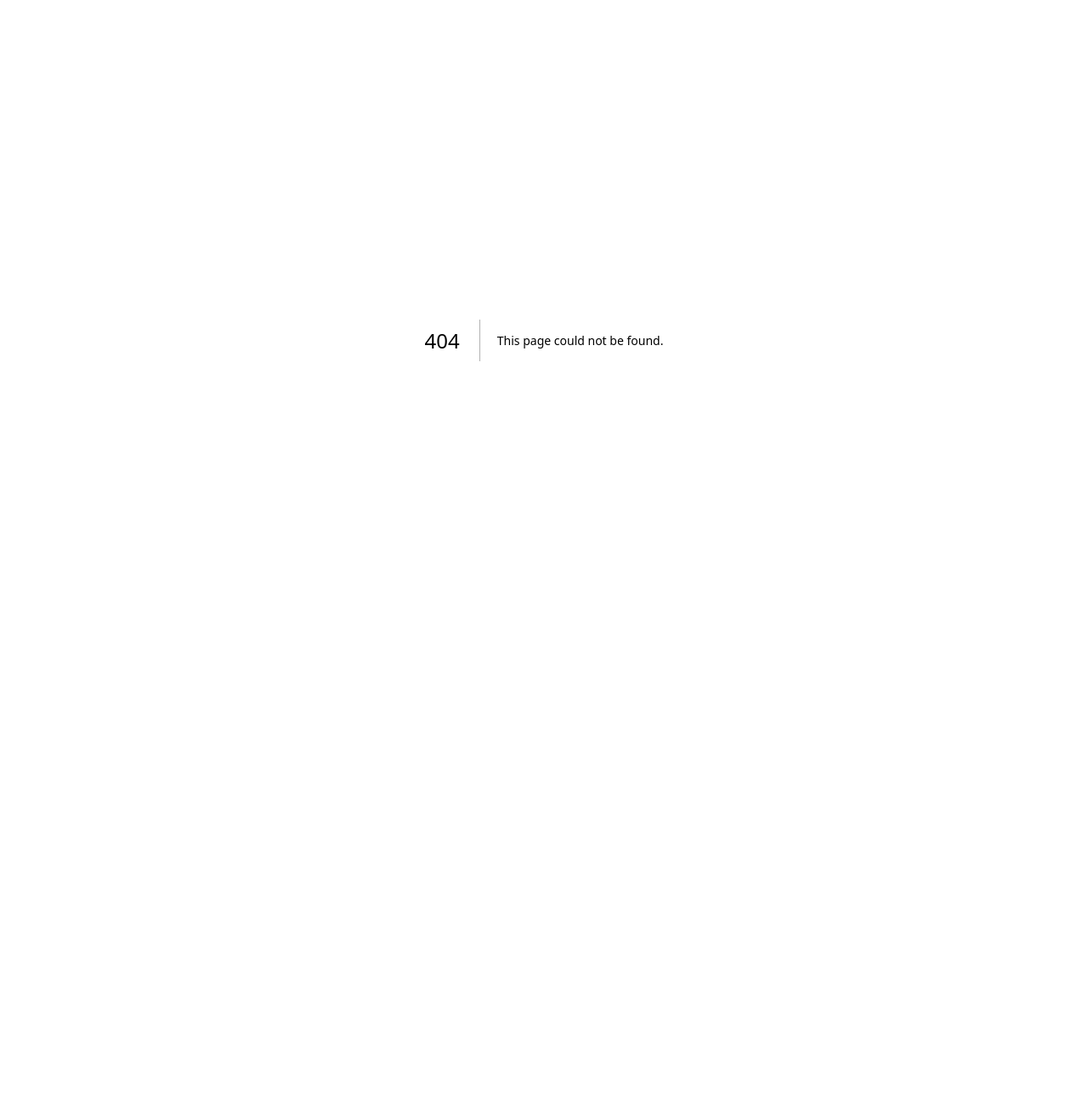
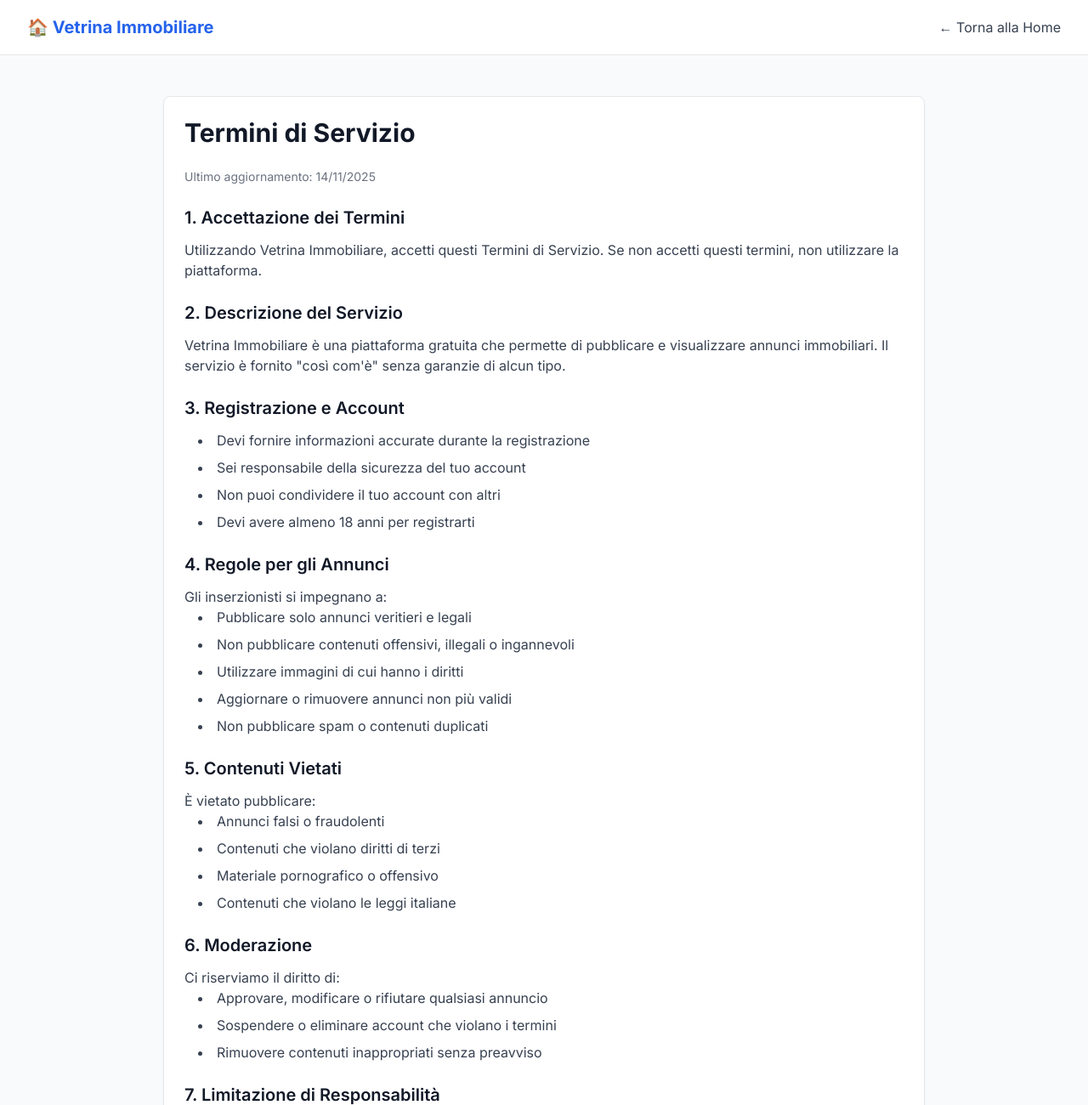
Before and after one commit to since1893/vetrina-immobiliare, a Next.js app: page /termini in a window 1280 px wide. Before the commit this address had no page. Shown: the top 1300 px of the page at 85% size. Before the commit the page ends 800 px from the top, so only its background shows below. Built offline with nearby package versions, Linux system fonts and the light colour scheme.

Commit message:
Create page.tsx

```diff
--- /dev/null
+++ b/app/termini/page.tsx
@@ -0,0 +1,159 @@
+import Link from 'next/link'
+
+export const metadata = {
+  title: 'Termini di Servizio - Vetrina Immobiliare',
+  description: 'Condizioni d\'uso della piattaforma Vetrina Immobiliare',
+}
+
+export default function TerminiPage() {
+  return (
+    <div className="min-h-screen bg-gray-50">
+      {/* Header */}
+      <header className="bg-white border-b border-gray-200">
+        <div className="container-custom">
+          <div className="flex items-center justify-between h-16">
+            <Link href="/" className="text-xl font-bold text-primary-600">
+              🏠 Vetrina Immobiliare
+            </Link>
+            <Link href="/" className="text-gray-700 hover:text-primary-600">
+              ← Torna alla Home
+            </Link>
+          </div>
+        </div>
+      </header>
+
+      {/* Content */}
+      <div className="container-custom py-12">
+        <div className="max-w-4xl mx-auto">
+          <div className="card">
+            <h1 className="text-3xl font-bold text-gray-900 mb-6">
+              Termini di Servizio
+            </h1>
+
+            <div className="prose max-w-none text-gray-700 space-y-6">
+              <p className="text-sm text-gray-500">
+                Ultimo aggiornamento: {new Date().toLocaleDateString('it-IT')}
+              </p>
+
+              <section>
+                <h2 className="text-xl font-semibold text-gray-900 mb-3">1. Accettazione dei Termini</h2>
+                <p>
+                  Utilizzando Vetrina Immobiliare, accetti questi Termini di Servizio.
+                  Se non accetti questi termini, non utilizzare la piattaforma.
+                </p>
+              </section>
+
+              <section>
+                <h2 className="text-xl font-semibold text-gray-900 mb-3">2. Descrizione del Servizio</h2>
+                <p>
+                  Vetrina Immobiliare è una piattaforma gratuita che permette di pubblicare
+                  e visualizzare annunci immobiliari. Il servizio è fornito "così com'è"
+                  senza garanzie di alcun tipo.
+                </p>
+              </section>
+
+              <section>
+                <h2 className="text-xl font-semibold text-gray-900 mb-3">3. Registrazione e Account</h2>
+                <ul className="list-disc list-inside space-y-2 ml-4">
+                  <li>Devi fornire informazioni accurate durante la registrazione</li>
+                  <li>Sei responsabile della sicurezza del tuo account</li>
+                  <li>Non puoi condividere il tuo account con altri</li>
+                  <li>Devi avere almeno 18 anni per registrarti</li>
+                </ul>
+              </section>
+
+              <section>
+                <h2 className="text-xl font-semibold text-gray-900 mb-3">4. Regole per gli Annunci</h2>
+                <p>Gli inserzionisti si impegnano a:</p>
+                <ul className="list-disc list-inside space-y-2 ml-4">
+                  <li>Pubblicare solo annunci veritieri e legali</li>
+                  <li>Non pubblicare contenuti offensivi, illegali o ingannevoli</li>
+                  <li>Utilizzare immagini di cui hanno i diritti</li>
+                  <li>Aggiornare o rimuovere annunci non più validi</li>
+                  <li>Non pubblicare spam o contenuti duplicati</li>
+                </ul>
+              </section>
+
+              <section>
+                <h2 className="text-xl font-semibold text-gray-900 mb-3">5. Contenuti Vietati</h2>
+                <p>È vietato pubblicare:</p>
+                <ul className="list-disc list-inside space-y-2 ml-4">
+                  <li>Annunci falsi o fraudolenti</li>
+                  <li>Contenuti che violano diritti di terzi</li>
+                  <li>Materiale pornografico o offensivo</li>
+                  <li>Contenuti che violano le leggi italiane</li>
+                </ul>
+              </section>
+
+              <section>
+                <h2 className="text-xl font-semibold text-gray-900 mb-3">6. Moderazione</h2>
+                <p>
+                  Ci riserviamo il diritto di:
+                </p>
+                <ul className="list-disc list-inside space-y-2 ml-4">
+                  <li>Approvare, modificare o rifiutare qualsiasi annuncio</li>
+                  <li>Sospendere o eliminare account che violano i termini</li>
+                  <li>Rimuovere contenuti inappropriati senza preavviso</li>
+                </ul>
+              </section>
+
+              <section>
+                <h2 className="text-xl font-semibold text-gray-900 mb-3">7. Limitazione di Responsabilità</h2>
+                <p>
+                  Vetrina Immobiliare non è responsabile per:
+                </p>
+                <ul className="list-disc list-inside space-y-2 ml-4">
+                  <li>L'accuratezza degli annunci pubblicati</li>
+                  <li>Transazioni tra utenti</li>
+                  <li>Perdite o danni derivanti dall'uso del servizio</li>
+                  <li>Interruzioni o malfunzionamenti del servizio</li>
+                </ul>
+              </section>
+
+              <section>
+                <h2 className="text-xl font-semibold text-gray-900 mb-3">8. Proprietà Intellettuale</h2>
+                <p>
+                  Il design, logo e codice di Vetrina Immobiliare sono protetti da copyright.
+                  Gli utenti mantengono i diritti sui contenuti che pubblicano.
+                </p>
+              </section>
+
+              <section>
+                <h2 className="text-xl font-semibold text-gray-900 mb-3">9. Modifiche ai Termini</h2>
+                <p>
+                  Possiamo modificare questi termini in qualsiasi momento.
+                  Le modifiche saranno efficaci dalla data di pubblicazione.
+                </p>
+              </section>
+
+              <section>
+                <h2 className="text-xl font-semibold text-gray-900 mb-3">10. Legge Applicabile</h2>
+                <p>
+                  Questi termini sono regolati dalla legge italiana.
+                  Per controversie è competente il Foro di [Città].
+                </p>
+              </section>
+
+              <section>
+                <h2 className="text-xl font-semibold text-gray-900 mb-3">11. Contatti</h2>
+                <p>
+                  Per domande sui Termini di Servizio:
+                  <a href="mailto:info@vetrinaimmobiliare.it" className="text-primary-600 hover:underline ml-1">
+                    info@vetrinaimmobiliare.it
+                  </a>
+                </p>
+              </section>
+            </div>
+          </div>
+        </div>
+      </div>
+
+      {/* Footer */}
+      <footer className="bg-gray-900 text-gray-300 py-8 mt-12">
+        <div className="container-custom text-center">
+          <p>&copy; 2024 Vetrina Immobiliare. Tutti i diritti riservati.</p>
+        </div>
+      </footer>
+    </div>
+  )
+}
```
